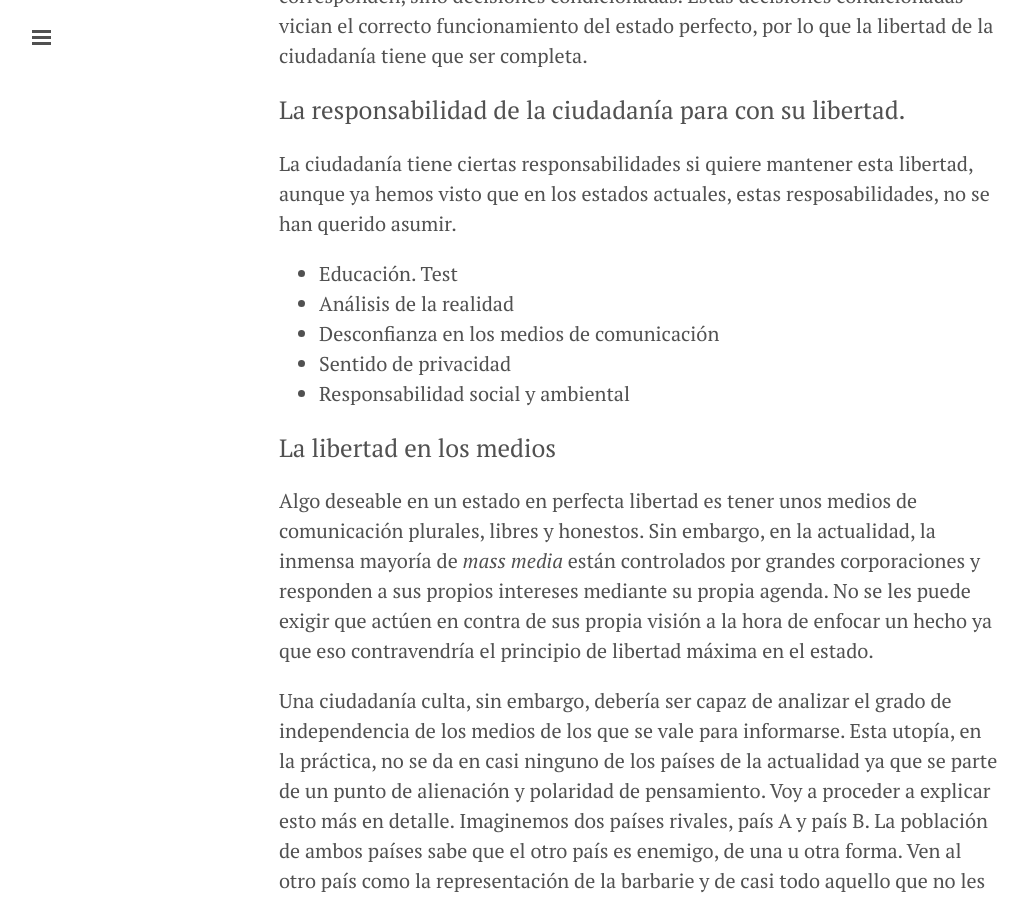
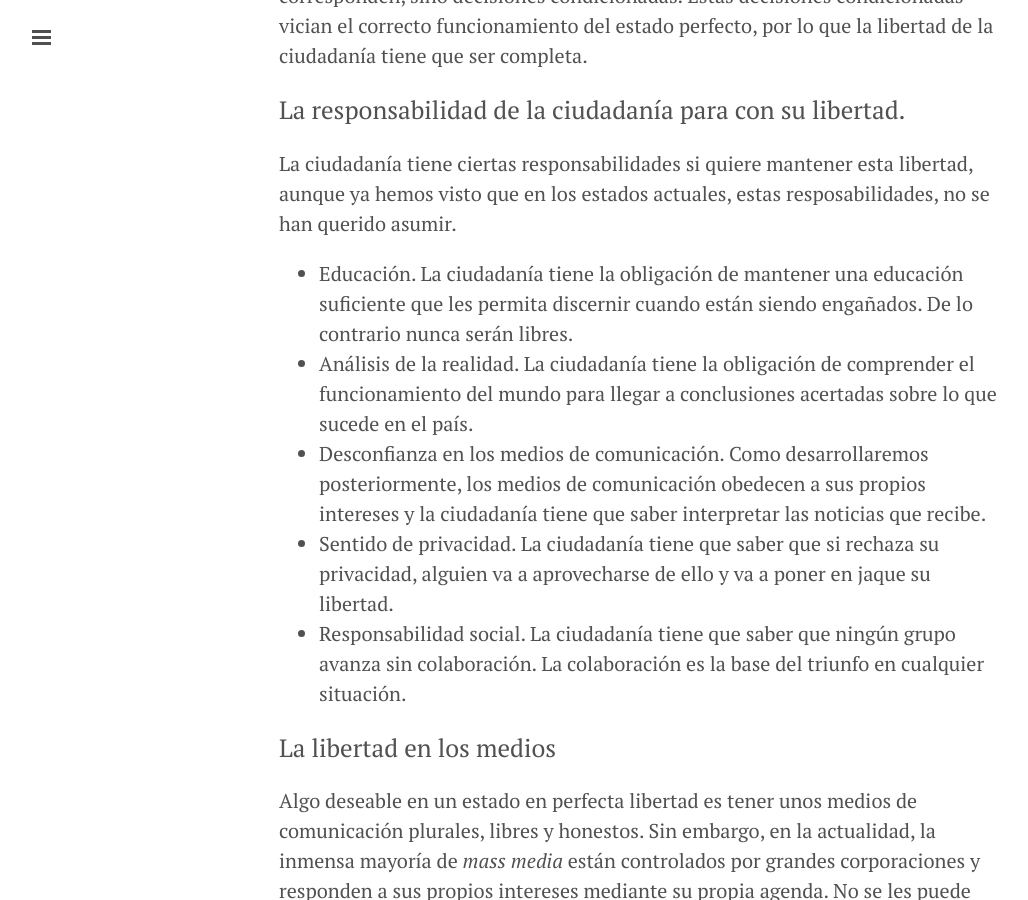
Before and after one commit to estadoperfecto/estadoperfecto.github.io, a Jekyll site: the page built from que_diferencia.html, in a window 1280 px wide and 900 px high, scrolled down 1856 px. Shown: the whole window, without its empty margins (1-1029 px from the left). Built offline with Jekyll 4.4.1, drawn with Linux system fonts in a browser that asks for light colours.

Commit message:
Libertad

```diff
--- a/que_diferencia.html
+++ b/que_diferencia.html
@@ -68,12 +68,17 @@ title: "La medida del estado perfecto"
         estados actuales, estas resposabilidades, no se han querido asumir.
     <ul>
         <li>Educación.
-        Test
+        La ciudadanía tiene la obligación de mantener una educación suficiente que les permita discernir cuando están
+            siendo engañados. De lo contrario nunca serán libres.
         </li>
-        <li>Análisis de la realidad</li>
-        <li>Desconfianza en los medios de comunicación</li>
-        <li>Sentido de privacidad</li>
-        <li>Responsabilidad social y ambiental</li>
+        <li>Análisis de la realidad. La ciudadanía tiene la obligación de comprender el funcionamiento del mundo para
+        llegar a conclusiones acertadas sobre lo que sucede en el país.</li>
+        <li>Desconfianza en los medios de comunicación. Como desarrollaremos posteriormente, los medios de comunicación
+        obedecen a sus propios intereses y la ciudadanía tiene que saber interpretar las noticias que recibe.</li>
+        <li>Sentido de privacidad. La ciudadanía tiene que saber que si rechaza su privacidad, alguien va a aprovecharse
+        de ello y va a poner en jaque su  libertad.</li>
+        <li>Responsabilidad social. La ciudadanía tiene que saber que ningún grupo avanza sin colaboración.
+        La colaboración es la base del triunfo en cualquier situación.</li>
     </ul>
     </p>
 
```
